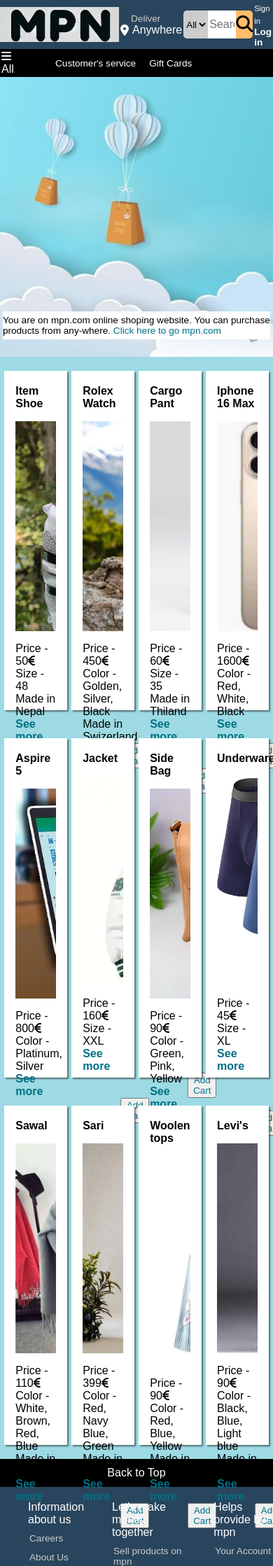
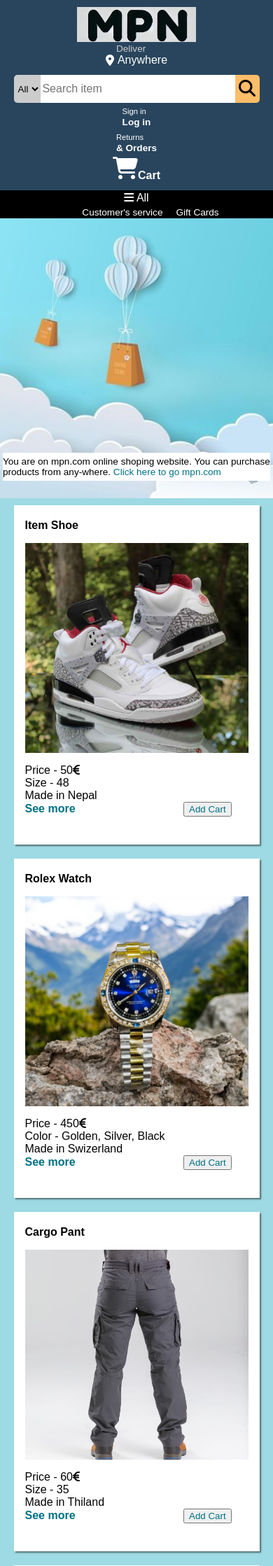
Before and after one commit to nabinyari/Group_assignment_Html, a PHP site: page / in a window 390 px wide; the page is wider, and only the part inside the window is pictured. Shown: the top 2238 px of that part at 70% size. Run offline with PHP 8.4, Linux system fonts and the light colour scheme.

Commit message:
making the more responsible

```diff
--- a/index.html
+++ b/index.html
@@ -1,11 +1,10 @@
 <!DOCTYPE html>
 <html lang="en">
 <head>
-    <meta charset="UTF-8">
-    <meta name="viewport" content="width=device-width, initial-scale=1.0">
     <title>mpn.com</title>
     <link rel="stylesheet" href="https://cdnjs.cloudflare.com/ajax/libs/font-awesome/6.7.2/css/all.min.css">
     <link rel="stylesheet" href="style.css">
+    <meta name="viewport" content="width=device-width, initial-scale=1.0">
 </head>
 <body>
     <header>
--- a/index2.html
+++ b/index2.html
@@ -2,10 +2,10 @@
 <html lang="en">
 <head>
     <meta charset="UTF-8">
-    <meta name="viewport" content="width=device-width, initial-scale=1.0">
     <title>mpn/login page</title>
     <link rel="stylesheet" href="style2.css">
     <link href='https://unpkg.com/boxicons@2.1.4/css/boxicons.min.css' rel='stylesheet'>
+    <meta name="viewport" content="width=device-width, initial-scale=1.0">
 </head>
 <body>
     <div class="login">
@@ -35,6 +35,5 @@
 
         </div>
     </form>
-
 </body>
 </html>
--- a/style.css
+++ b/style.css
@@ -366,3 +366,57 @@ color: #cccccc;
     font-weight: bold;
     color: red;
 }
+/* adding media query */
+@media screen and (max-width: 767px) {
+    .navbar {
+        flex-direction: column;
+        height: auto;
+        padding: 10px 0;
+    }
+
+    .part-search {
+        width: 90%;
+        margin-top: 10px;
+    }
+
+    .shop {
+        flex-direction: column;
+        align-items: center;
+    }
+
+    .box {
+        width: 90%;
+        margin: 10px 0;
+    }
+
+    .panel {
+        flex-direction: column;
+        align-items: center;
+    }
+
+    .part-selection {
+        flex-wrap: wrap;
+        justify-content: center;
+        text-align: center;
+        width: 100%;
+    }
+}
+/* for tab */
+@media screen and (min-width: 768px) and (max-width: 1024px) {
+    .navbar {
+        flex-wrap: wrap;
+        justify-content: space-between;
+    }
+
+    .part-search {
+        width: 80%;
+    }
+
+    .shop {
+        justify-content: space-around;
+    }
+
+    .box {
+        width: 45%;
+    }
+}
```
